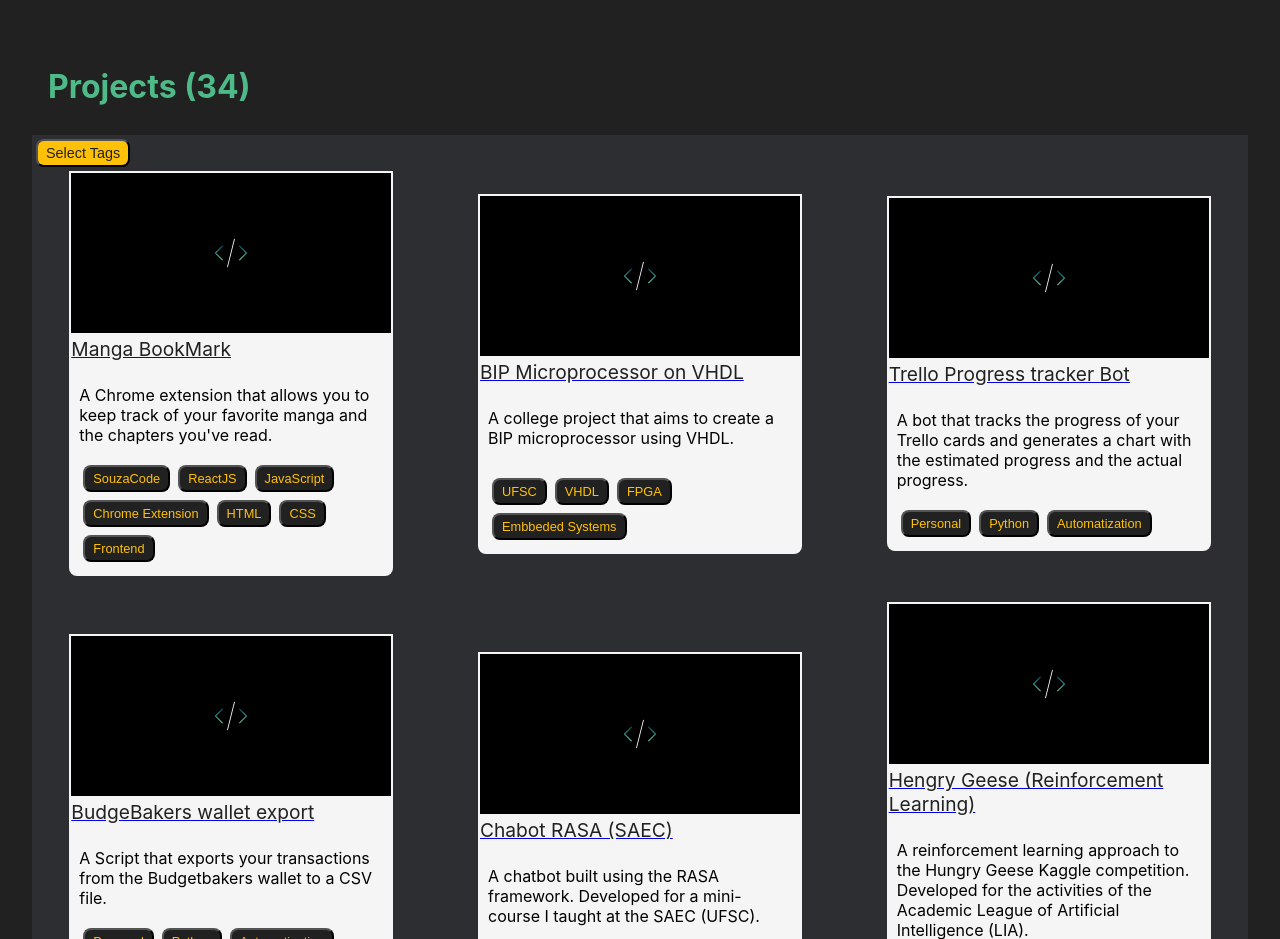
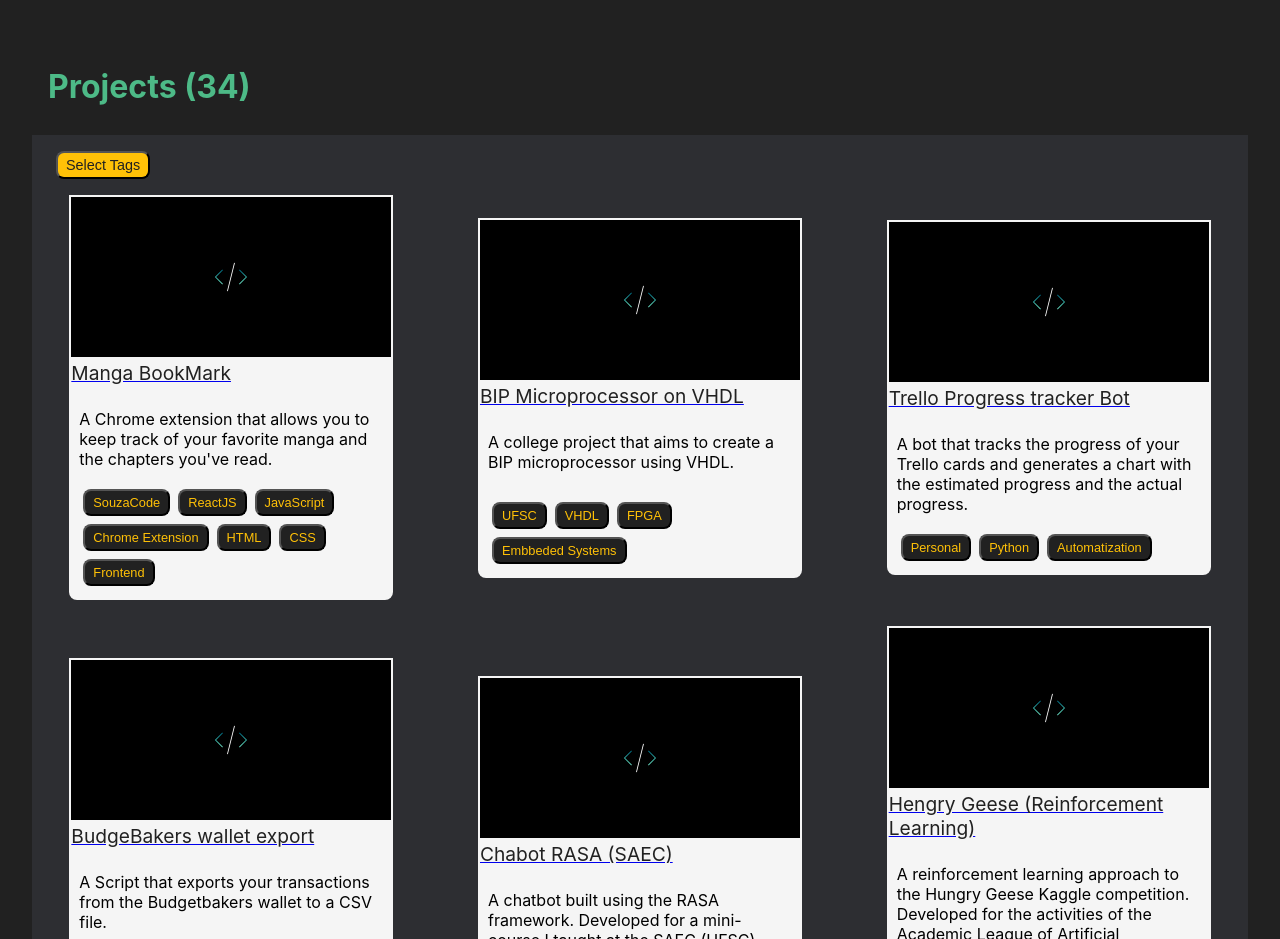
Before and after one commit to CodeWracker/codewracker.github.io, a React (Create React App) app: page / in a window 1280 px wide. Shown: the part 1020-1959 px from the top of the page. Built offline with nearby package versions, Linux system fonts and the light colour scheme; a web font is replaced by a local one.

Commit message:
arrumei a posição do btão

```diff
--- a/src/components/ProjectsList/projectsList.css
+++ b/src/components/ProjectsList/projectsList.css
@@ -105,7 +105,7 @@
   color: var(--secondary-color);
   padding: 4px 8px;
   border-radius: 8px;
-  margin: 4px;
+  margin: 16px 24px;
   font-size: 0.9rem;
   width: fit-content;
   font-weight: 400;
```
